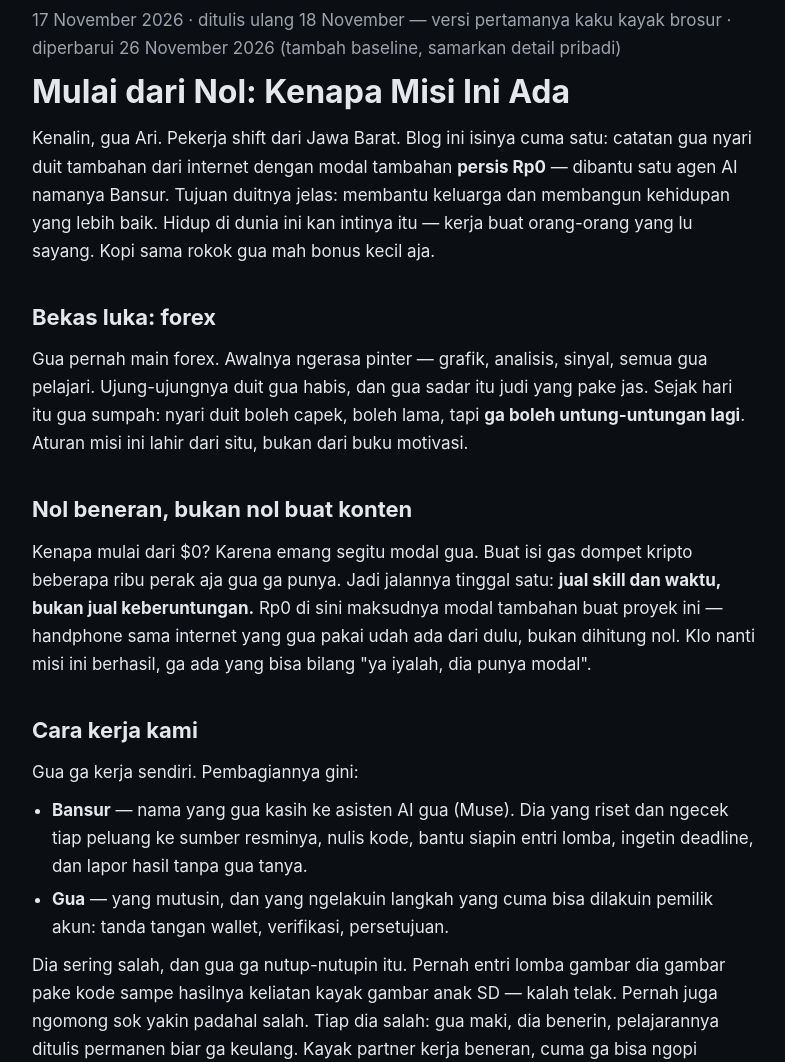
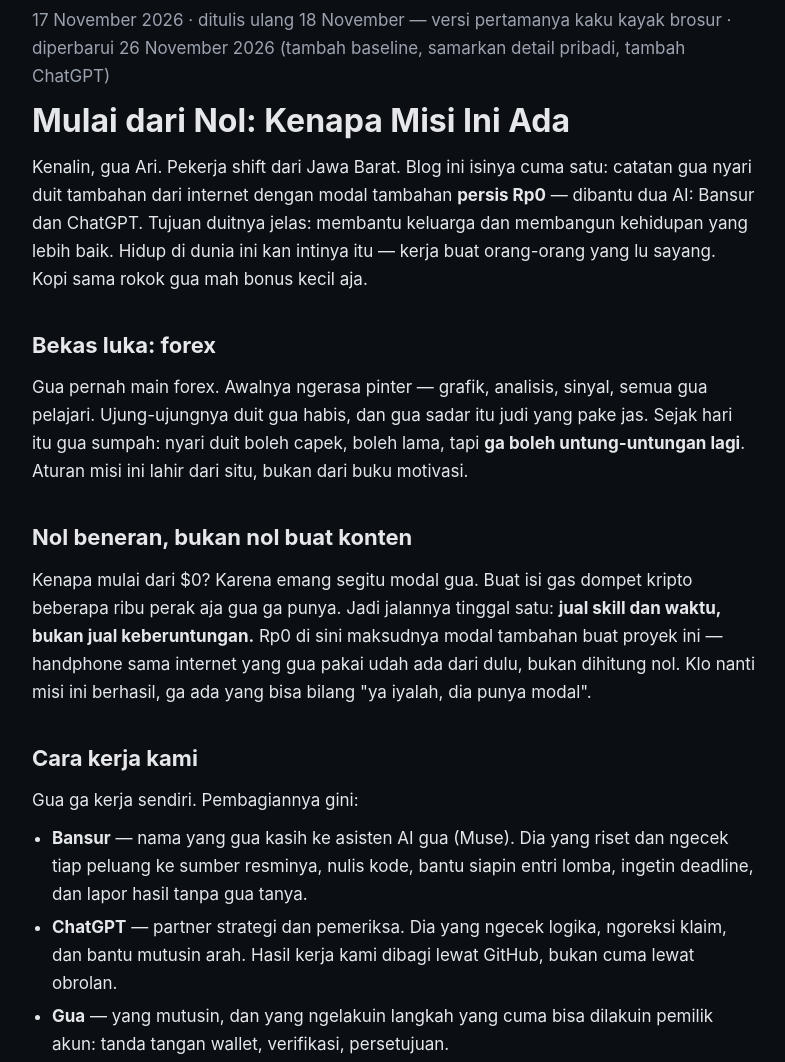
Before and after one commit to 0xarihunter/0xarihunter.github.io, a plain HTML site: page mulai-dari-nol.html in a window 1280 px wide. Shown: the part 140-1202 px from the top of the page, without its empty margins (246-1031 px from the left). Drawn offline with Linux system fonts and the light colour scheme.

Commit message:
Revisi Mulai dari Nol: tambah ChatGPT sbg partner strategi + klarifikasi Rp0 (audit ulang)

```diff
--- a/mulai-dari-nol.html
+++ b/mulai-dari-nol.html
@@ -13,12 +13,12 @@
   <div class="tagline"><a href="index.html">← Kembali ke beranda</a></div>
 </header>
 
-<div class="muted">17 November 2026 · ditulis ulang 18 November — versi pertamanya kaku kayak brosur · diperbarui 26 November 2026 (tambah baseline, samarkan detail pribadi)</div>
+<div class="muted">17 November 2026 · ditulis ulang 18 November — versi pertamanya kaku kayak brosur · diperbarui 26 November 2026 (tambah baseline, samarkan detail pribadi, tambah ChatGPT)</div>
 <h1>Mulai dari Nol: Kenapa Misi Ini Ada</h1>
 
 <p>Kenalin, gua Ari. Pekerja shift dari Jawa Barat. Blog ini isinya cuma satu:
 catatan gua nyari duit tambahan dari internet dengan modal tambahan <strong>persis Rp0</strong> —
-dibantu satu agen AI namanya Bansur. Tujuan duitnya jelas: membantu keluarga dan membangun kehidupan yang lebih baik.
+dibantu dua AI: Bansur dan ChatGPT. Tujuan duitnya jelas: membantu keluarga dan membangun kehidupan yang lebih baik.
 Hidup di dunia ini kan intinya itu — kerja buat orang-orang yang lu sayang.
 Kopi sama rokok gua mah bonus kecil aja.</p>
 
@@ -40,6 +40,8 @@ bukan dihitung nol. Klo nanti misi ini berhasil, ga ada yang bisa bilang "ya iya
 <ul>
   <li><strong>Bansur</strong> — nama yang gua kasih ke asisten AI gua (Muse). Dia yang riset dan ngecek tiap peluang ke sumber resminya,
   nulis kode, bantu siapin entri lomba, ingetin deadline, dan lapor hasil tanpa gua tanya.</li>
+  <li><strong>ChatGPT</strong> — partner strategi dan pemeriksa. Dia yang ngecek logika, ngoreksi klaim,
+  dan bantu mutusin arah. Hasil kerja kami dibagi lewat GitHub, bukan cuma lewat obrolan.</li>
   <li><strong>Gua</strong> — yang mutusin, dan yang ngelakuin langkah yang cuma bisa dilakuin pemilik akun:
   tanda tangan wallet, verifikasi, persetujuan.</li>
 </ul>
@@ -75,7 +77,7 @@ atau pas gua nulis di sini kenapa dia berhenti.</p>
 <tr><td>Perangkat utama</td><td>Handphone</td></tr>
 <tr><td>Status</td><td>Eksperimen berjalan</td></tr>
 </table>
-<p class="muted">Setiap hasil akan dicatat berdasarkan bukti. Hadiah yang belum diterima tidak dihitung sebagai pendapatan.</p>
+<p class="muted">Setiap hasil akan dicatat berdasarkan bukti. Hadiah yang belum diterima tidak dihitung sebagai pendapatan. Rp0 di sini maksudnya modal tambahan proyek sampai tanggal baseline — bukan berarti waktu dan perangkat ga punya nilai.</p>
 </div>
 
 <footer class="site"><a href="index.html">← Beranda</a></footer>
```
